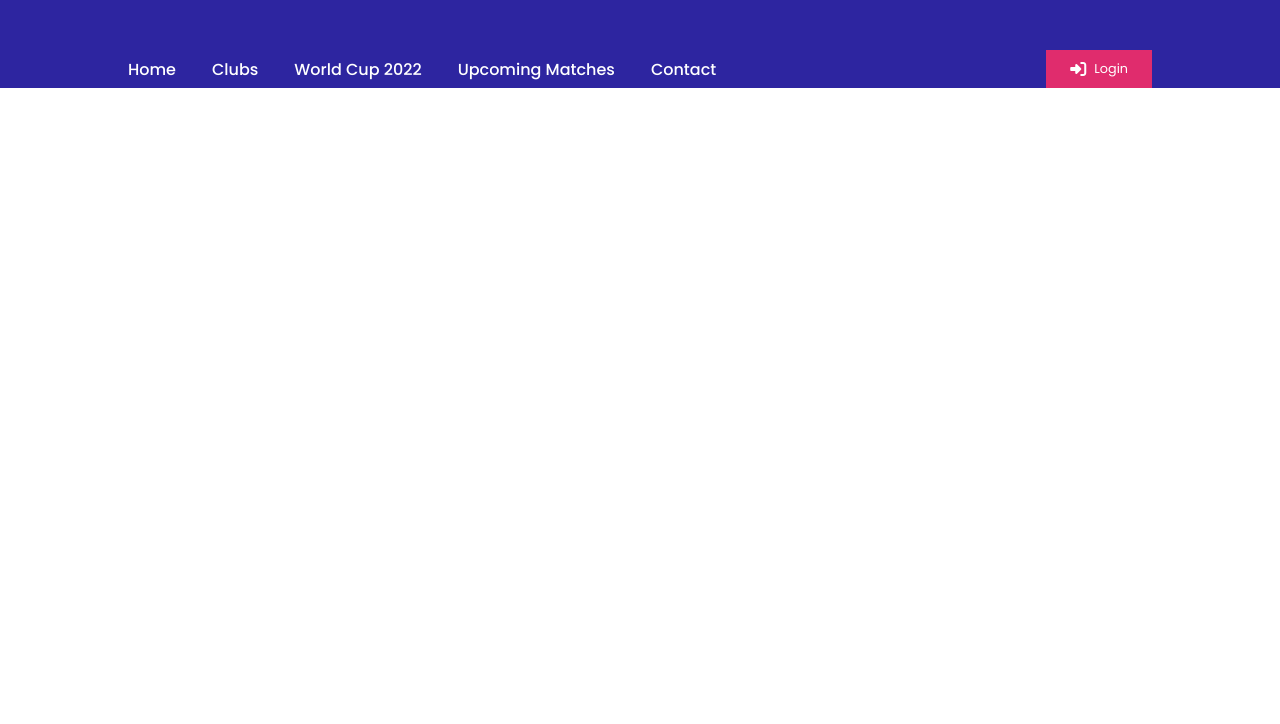
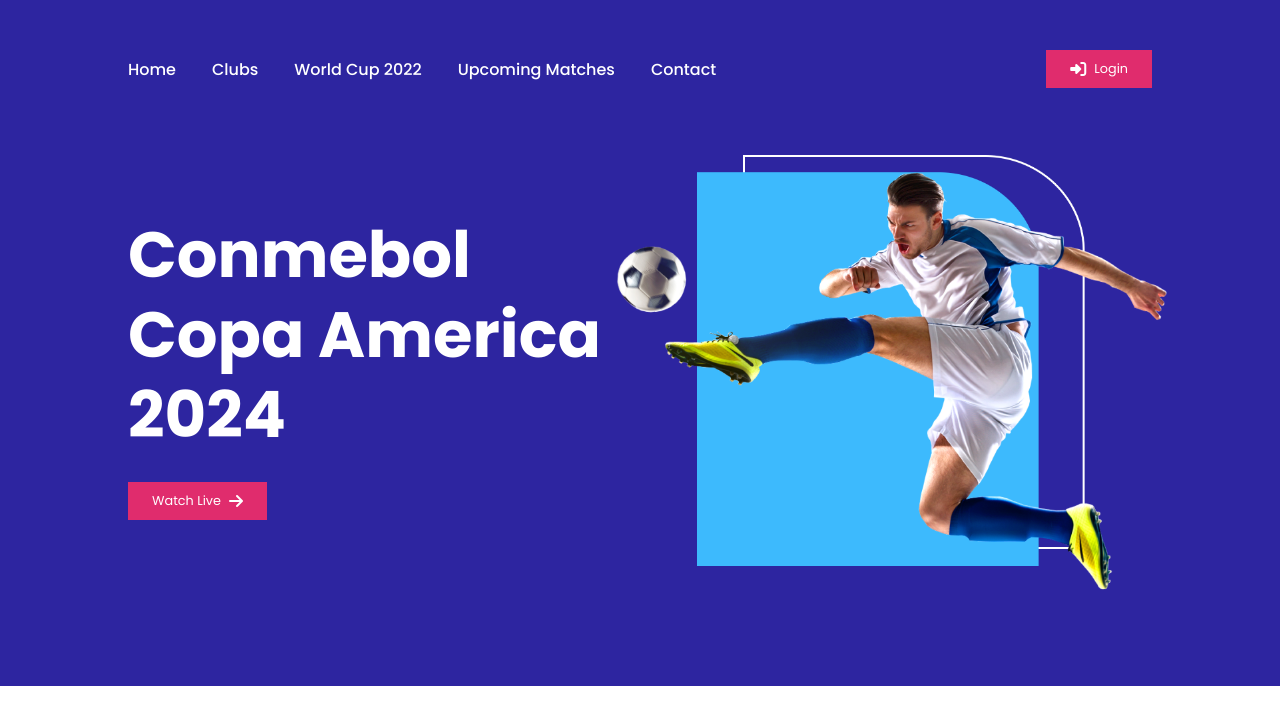
Before and after one commit to AnsarulIslam10/Football-Website, a plain HTML site: page index.html in a window 1280 px wide. Drawn offline with Linux system fonts and the light colour scheme.

Commit message:
banner section added

```diff
--- a/index.html
+++ b/index.html
@@ -19,6 +19,18 @@
             </ul>
             <button class="primary-btn"><i class="fa-solid fa-right-to-bracket"></i>Login</button>
         </nav>
+        <div class="banner">
+            <div class="banner-text">
+                <h2>Conmebol
+                    Copa America
+                    2024
+                    </h2>
+                <button class="primary-btn">Watch Live <i class="fa-solid fa-arrow-right"></i></button>
+            </div>
+            <div class="banner-img">
+                <img src="images/banner.png" alt="">
+            </div>
+        </div>
     </header>
     <main>
 
--- a/style.css
+++ b/style.css
@@ -15,6 +15,7 @@ header {
     width: 80%;
     margin: 0 auto;
     padding-top: 50px;
+    padding-bottom: 67px;
     display: flex;
     justify-content: space-between;
     align-items: center;
@@ -46,3 +47,27 @@ header {
 .primary-btn i {
     font-size: 1rem;
 }
+
+/* banner section styling */
+.banner {
+    width: 80%;
+    margin: 0 auto;
+    display: flex;
+    justify-content: space-between;
+}
+
+.banner-text h2 {
+    width: 485px;
+    color: rgb(255, 255, 255);
+    font-size: 4rem;
+    font-weight: 700;
+    line-height: 80px;
+    margin-bottom: 27px;
+    margin-top: 60px;
+}
+
+.banner-img img {
+    width: 556.01px;
+    height: 438px;
+    margin-bottom: 86px;
+}
```
